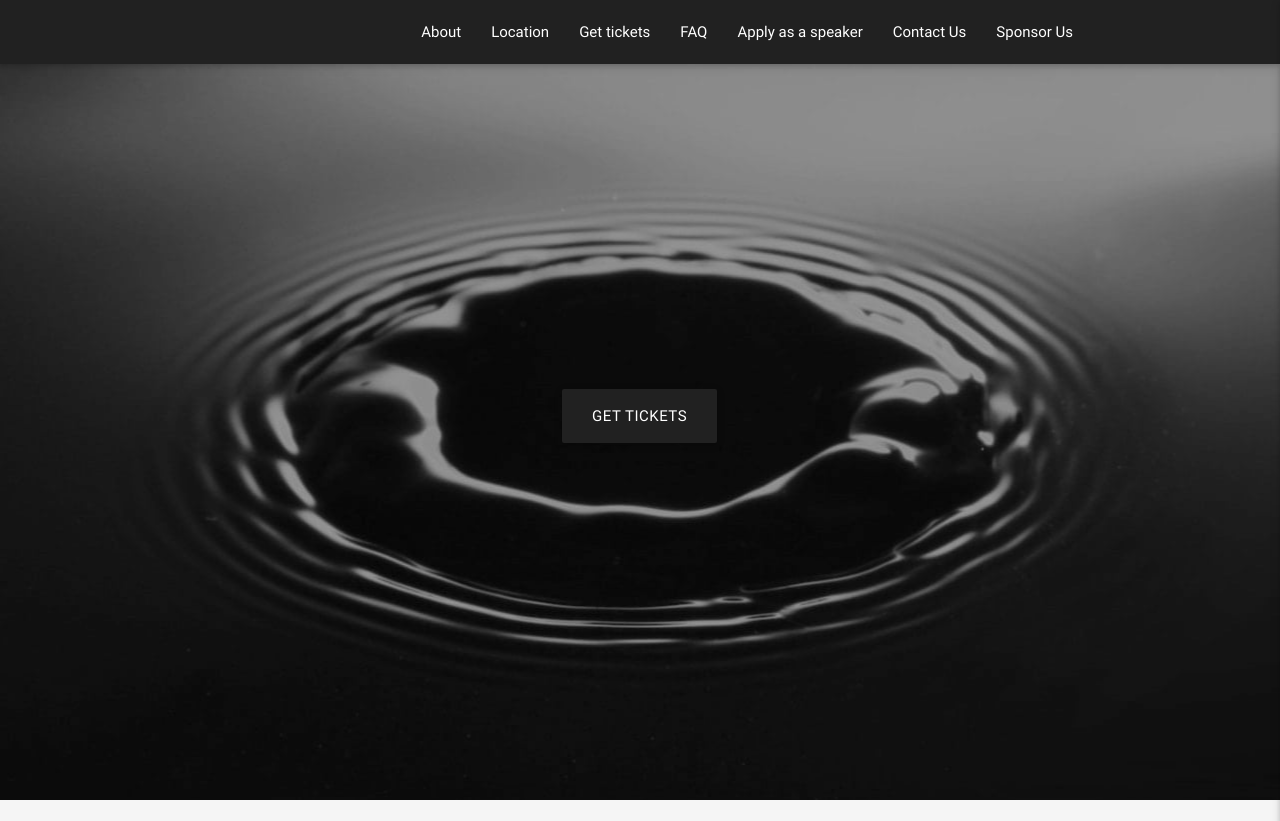
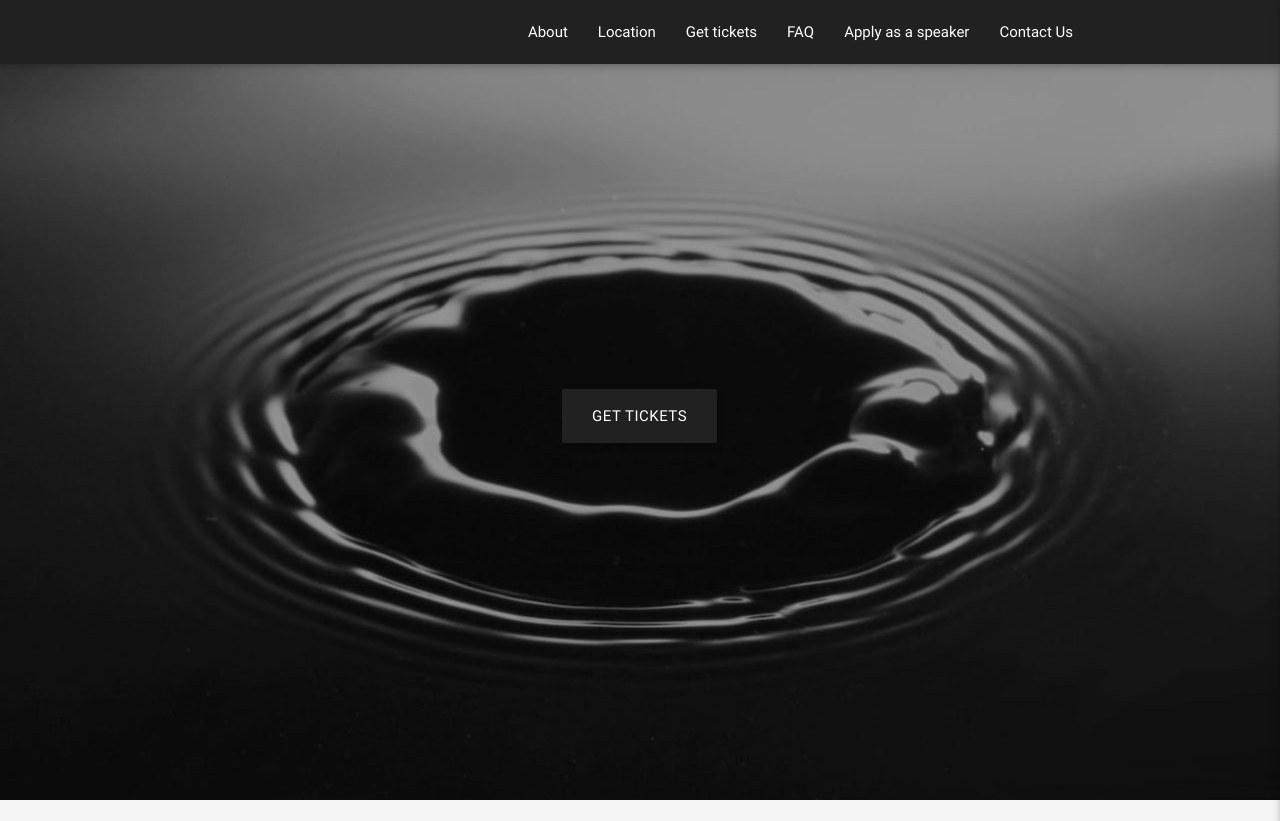
Before and after one commit to ReckoningReckoner/conferenceX, a Flask app: template conferenceX/templates/index.html in a window 1280 px wide. Shown: the top 821 px of the page. Run offline with Flask 2, Linux system fonts and the light colour scheme; the template is opened without the code that fills it, so the values that code supplies are empty; parts of the project's set-up code (start-up, migrations or seed data) failed here and were passed over; some libraries are stand-ins or nearby versions.

Commit message:
hide sponsor

```diff
--- a/conferenceX/templates/index.html
+++ b/conferenceX/templates/index.html
@@ -7,7 +7,7 @@
 <li> <a href="#faq"> FAQ </a> </li>
 <li> <a href="#apply"> Apply as a speaker </a> </li>
 <li> <a href="#contact"> Contact Us </a> </li>
-<li> <a href="https://www.sponseasy.com/p/phaseshift-0"> Sponsor Us </a> </li>
+<!-- <li> <a href="https://www.sponseasy.com/p/phaseshift-0"> Sponsor Us </a> </li> -->
 {% endmacro %}
 
 {% block othercss%}
```
